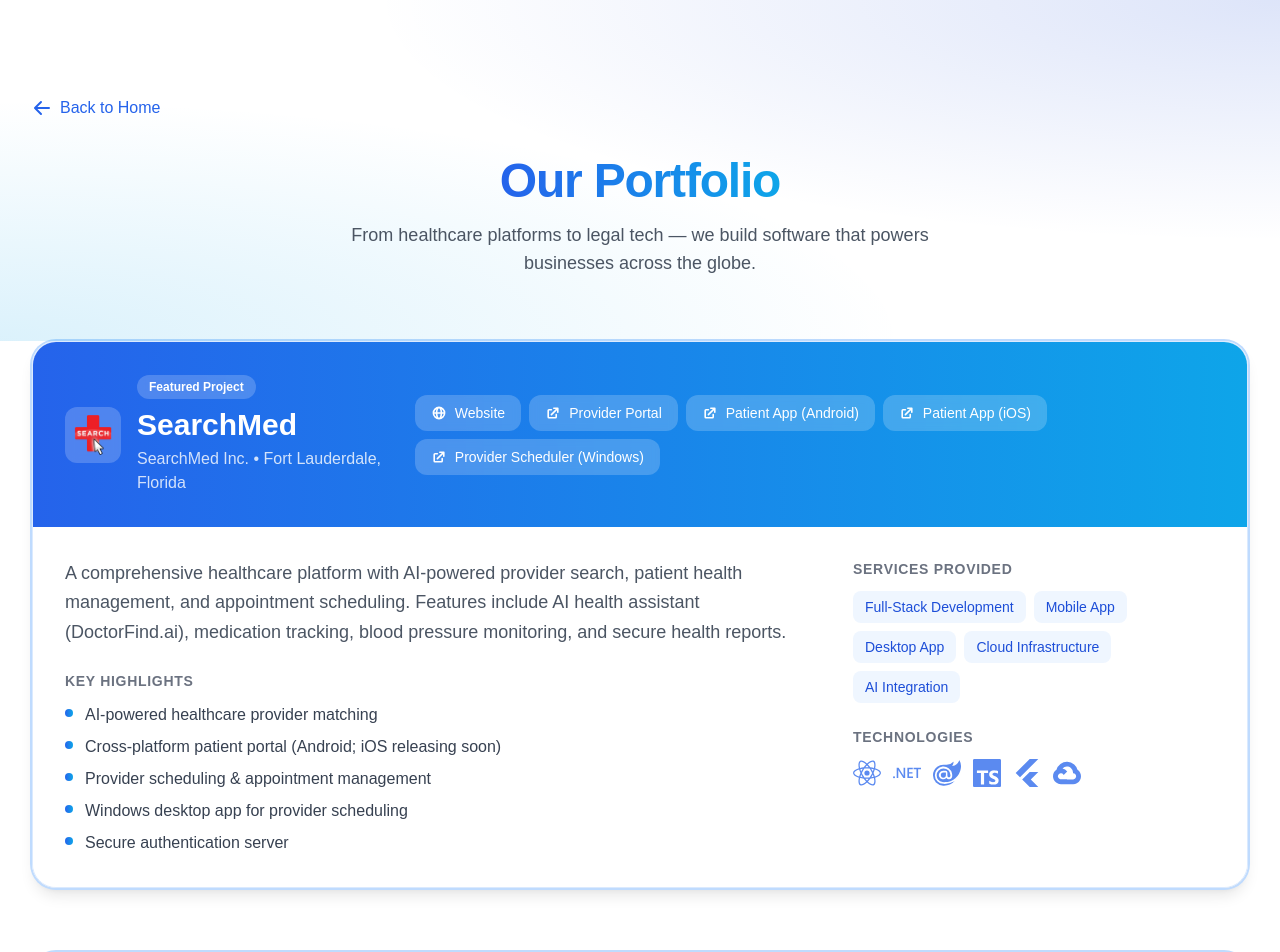
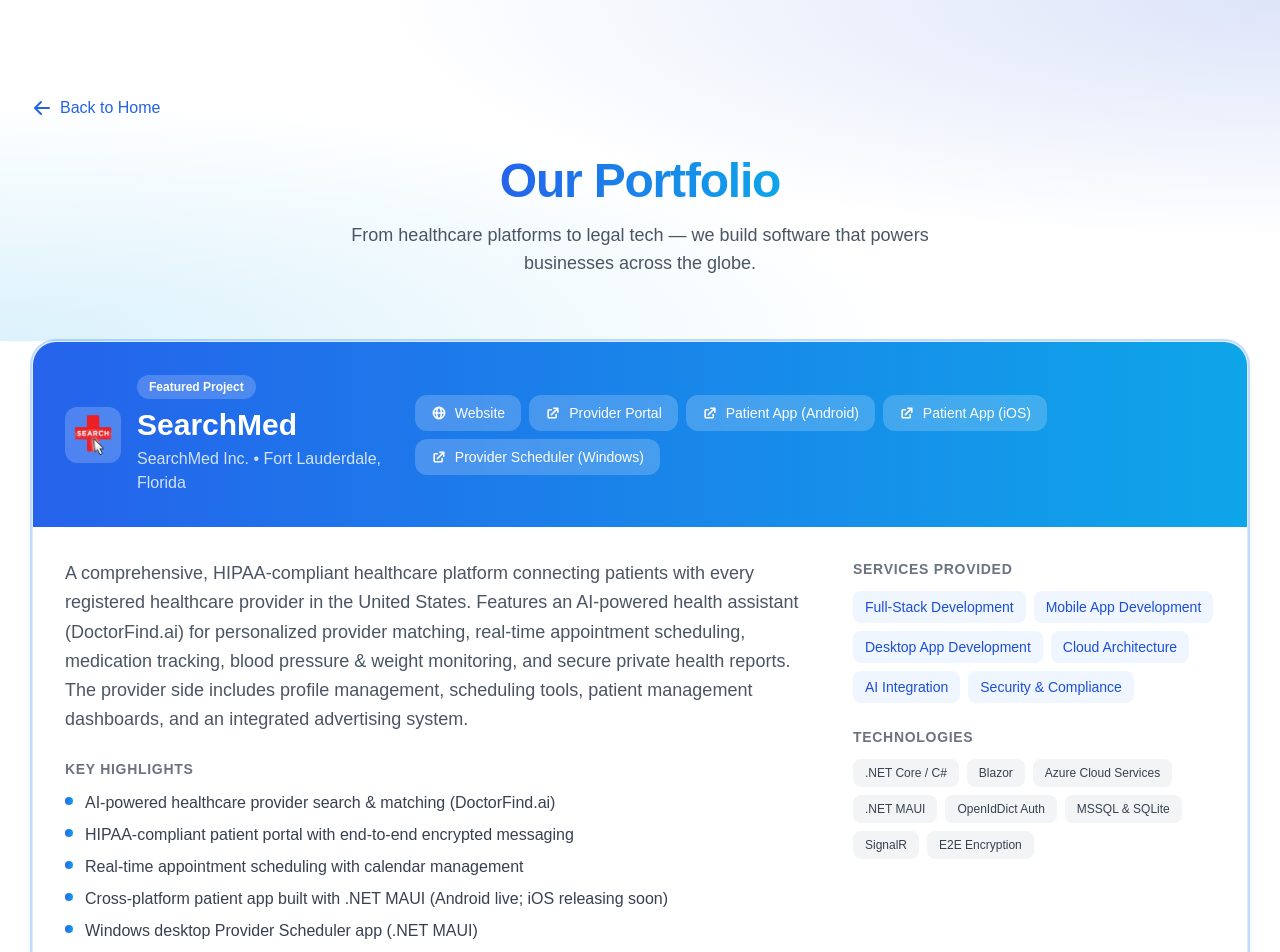
Before and after one commit to ojastechnologies/ojas-web, a Next.js app: page /portfolio in a window 1280 px wide. Shown: the top 952 px of the page. Built offline with nearby package versions, Linux system fonts and the light colour scheme.

Commit message:
feat: enrich SearchMed portfolio with detailed content, Azure stack, HIPAA compliance

```diff
--- a/app/portfolio/page.tsx
+++ b/app/portfolio/page.tsx
@@ -3,17 +3,18 @@
 import Link from "next/link";
 import Image from "next/image";
 import { HiArrowLeft, HiExternalLink, HiGlobeAlt } from "react-icons/hi";
-import { SiReact, SiDotnet, SiTypescript, SiNextdotjs, SiBlazor, SiFlutter, SiTailwindcss, SiGooglecloud, SiSupabase } from "react-icons/si";
-import { TbBrandCSharp } from "react-icons/tb";
+import { SiReact, SiDotnet, SiTypescript, SiNextdotjs, SiBlazor, SiFlutter, SiTailwindcss, SiGooglecloud, SiSupabase, SiSqlite } from "react-icons/si";
+import { TbBrandCSharp, TbBrandAzure } from "react-icons/tb";
 
 const projects = [
     {
         title: "SearchMed",
         client: "SearchMed Inc.",
         location: "Fort Lauderdale, Florida",
-        description: "A comprehensive healthcare platform with AI-powered provider search, patient health management, and appointment scheduling. Features include AI health assistant (DoctorFind.ai), medication tracking, blood pressure monitoring, and secure health reports.",
-        services: ["Full-Stack Development", "Mobile App", "Desktop App", "Cloud Infrastructure", "AI Integration"],
-        technologies: [SiReact, SiDotnet, SiBlazor, SiTypescript, SiFlutter, SiGooglecloud],
+        description: "A comprehensive, HIPAA-compliant healthcare platform connecting patients with every registered healthcare provider in the United States. Features an AI-powered health assistant (DoctorFind.ai) for personalized provider matching, real-time appointment scheduling, medication tracking, blood pressure & weight monitoring, and secure private health reports. The provider side includes profile management, scheduling tools, patient management dashboards, and an integrated advertising system.",
+        services: ["Full-Stack Development", "Mobile App Development", "Desktop App Development", "Cloud Architecture", "AI Integration", "Security & Compliance"],
+        technologies: [SiDotnet, TbBrandCSharp, SiBlazor, TbBrandAzure, SiSqlite, SiTypescript, SiFlutter],
+        techLabels: [".NET Core / C#", "Blazor", "Azure Cloud Services", ".NET MAUI", "OpenIdDict Auth", "MSSQL & SQLite", "SignalR", "E2E Encryption"],
         links: [
             { label: "Website", url: "https://searchmed.com", icon: HiGlobeAlt },
             { label: "Provider Portal", url: "https://provider.searchmed.com", icon: HiExternalLink },
@@ -22,11 +23,15 @@
             { label: "Provider Scheduler (Windows)", url: "ms-windows-store://pdp/?ProductId=9PFDTW1MMHZ6&cid=PCCongratsBnr", icon: HiExternalLink },
         ],
         highlights: [
-            "AI-powered healthcare provider matching",
-            "Cross-platform patient portal (Android; iOS releasing soon)",
-            "Provider scheduling & appointment management",
-            "Windows desktop app for provider scheduling",
-            "Secure authentication server",
+            "AI-powered healthcare provider search & matching (DoctorFind.ai)",
+            "HIPAA-compliant patient portal with end-to-end encrypted messaging",
+            "Real-time appointment scheduling with calendar management",
+            "Cross-platform patient app built with .NET MAUI (Android live; iOS releasing soon)",
+            "Windows desktop Provider Scheduler app (.NET MAUI)",
+            "Blazor-based provider portal with profile, scheduling & patient management",
+            "Azure cloud infrastructure — App Services, Service Bus, Blob Storage, Notification Hubs, SignalR",
+            "Custom OpenIdDict-based authentication server (auth.searchmed.net)",
+            "MSSQL primary database with SQLite for offline-capable mobile storage",
         ],
         color: "from-blue-600 to-sky-500",
         logo: "/img/clients/searchmed.png",
@@ -231,6 +236,18 @@
 
                                             <div>
                                                 <h3 className="text-sm font-semibold text-gray-500 uppercase tracking-wider mb-3">Technologies</h3>
+                                                {project.techLabels ? (
+                                                    <div className="flex flex-wrap gap-2">
+                                                        {project.techLabels.map((label: string, i: number) => (
+                                                            <span
+                                                                key={i}
+                                                                className="px-3 py-1.5 text-xs bg-gray-100 text-gray-700 rounded-lg font-medium"
+                                                            >
+                                                                {label}
+                                                            </span>
+                                                        ))}
+                                                    </div>
+                                                ) : (
                                                     <div className="flex flex-wrap gap-3">
                                                         {project.technologies.map((Tech, i) => (
                                                             <Tech
@@ -239,6 +256,7 @@
                                                             />
                                                         ))}
                                                     </div>
+                                                )}
                                             </div>
                                         </div>
                                     </div>
```
Lines whose indentation alone changed are shown as unchanged.
